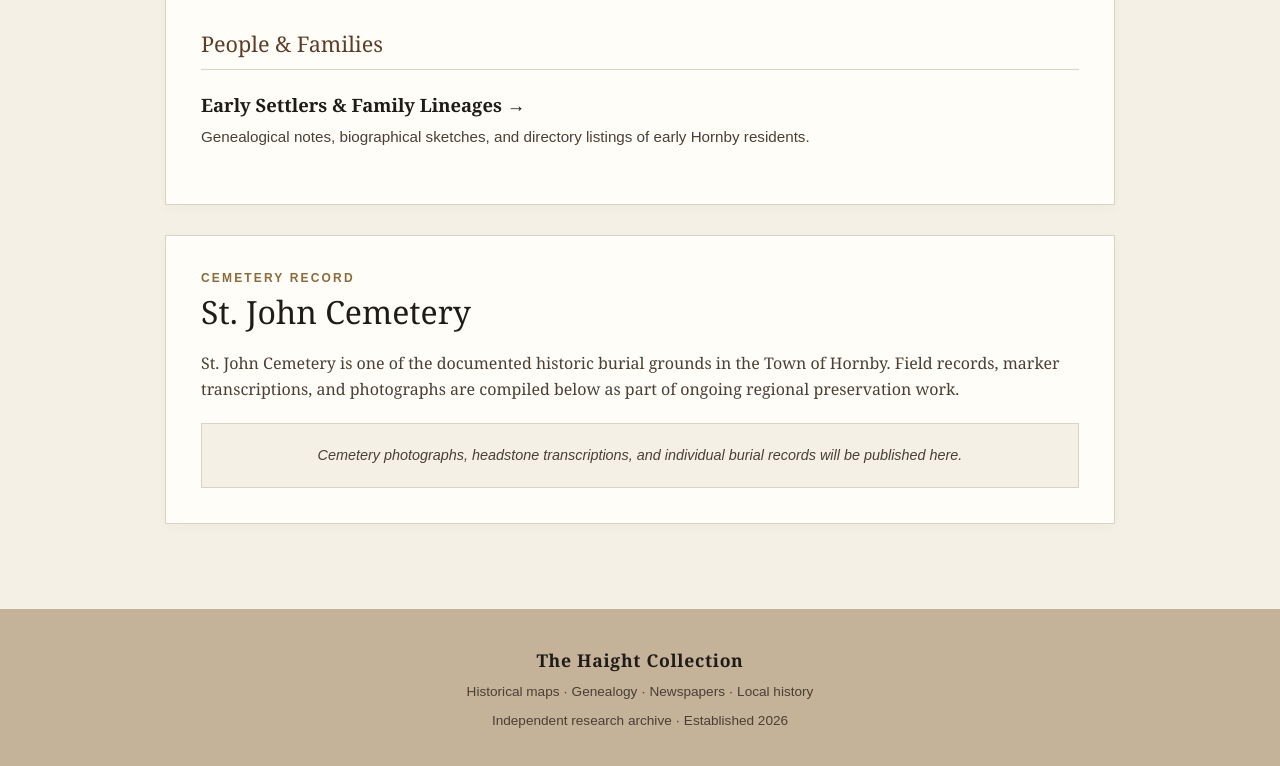
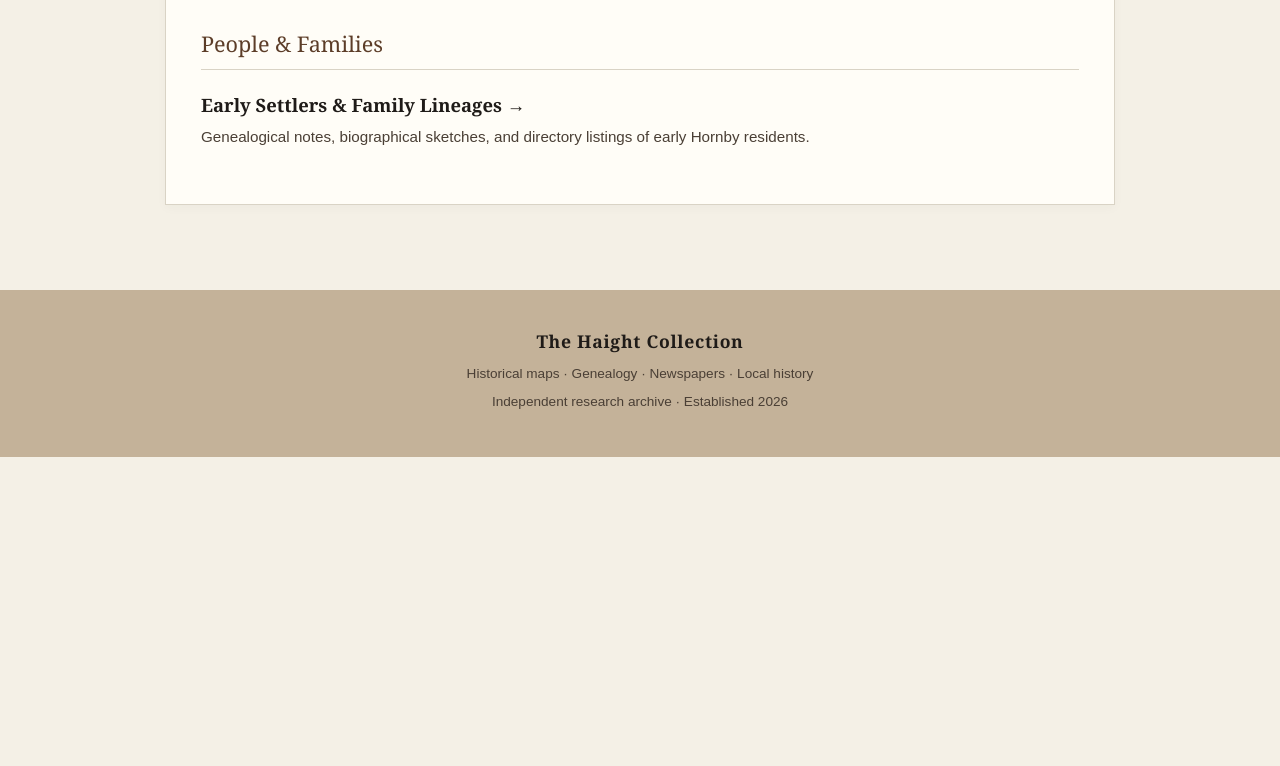
Before and after one commit to Addict4news/haightcollection, a plain HTML site: page hornby.html in a window 1280 px wide. Shown: the part 933-1699 px from the top of the page. After the commit the page ends 1390 px from the top, so only its background shows below. Drawn offline with Linux system fonts and the light colour scheme.

Commit message:
Fix link and clean up St. John Cemetery section
Updated link for St. John Cemetery and removed unnecessary section.

```diff
--- a/hornby.html
+++ b/hornby.html
@@ -28,7 +28,7 @@
 <div class="category-group">
 <h3>Cemeteries</h3>
 <div class="record-item">
-<h4><a href="#st-john">St. John Cemetery →</a></h4>
+<h4><a href="st-john-cemetery.html">St. John Cemetery →</a></h4>
 <p>Field documentation, monument photographs, transcriptions, and historical records from St. John Cemetery in Hornby.</p>
 </div>
 </div>
@@ -52,16 +52,6 @@
 </div>
 </div>
 
-<!-- ST. JOHN CEMETERY SECTION -->
-<div class="section-box" id="st-john">
-<div class="kicker">Cemetery Record</div>
-<h2 class="section-title">St. John Cemetery</h2>
-<p style="color:#4A3F35;">St. John Cemetery is one of the documented historic burial grounds in the Town of Hornby. Field records, marker transcriptions, and photographs are compiled below as part of ongoing regional preservation work.</p>
-<div style="background:var(--cream); border:1px solid var(--line); padding:20px; margin-top:20px; text-align:center;">
-<p style="font-family:Arial,sans-serif; font-size:0.9rem; color:#4A3F35; margin:0;"><em>Cemetery photographs, headstone transcriptions, and individual burial records will be published here.</em></p>
-</div>
-</div>
-
 </div></main>
 <footer class="foot"><strong>The Haight Collection</strong><p>Historical maps · Genealogy · Newspapers · Local history</p><p>Independent research archive · Established 2026</p></footer>
 </body></html>
```
